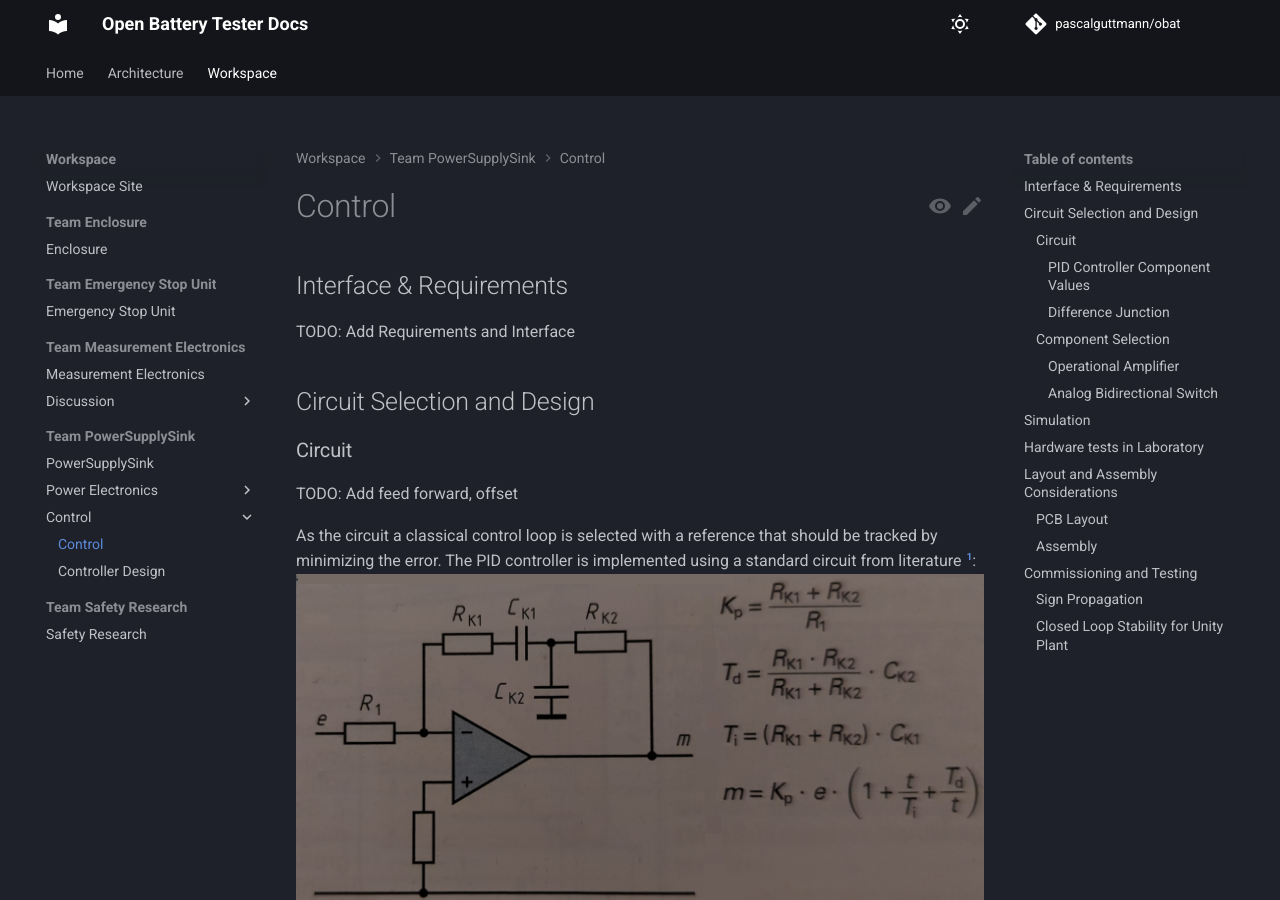
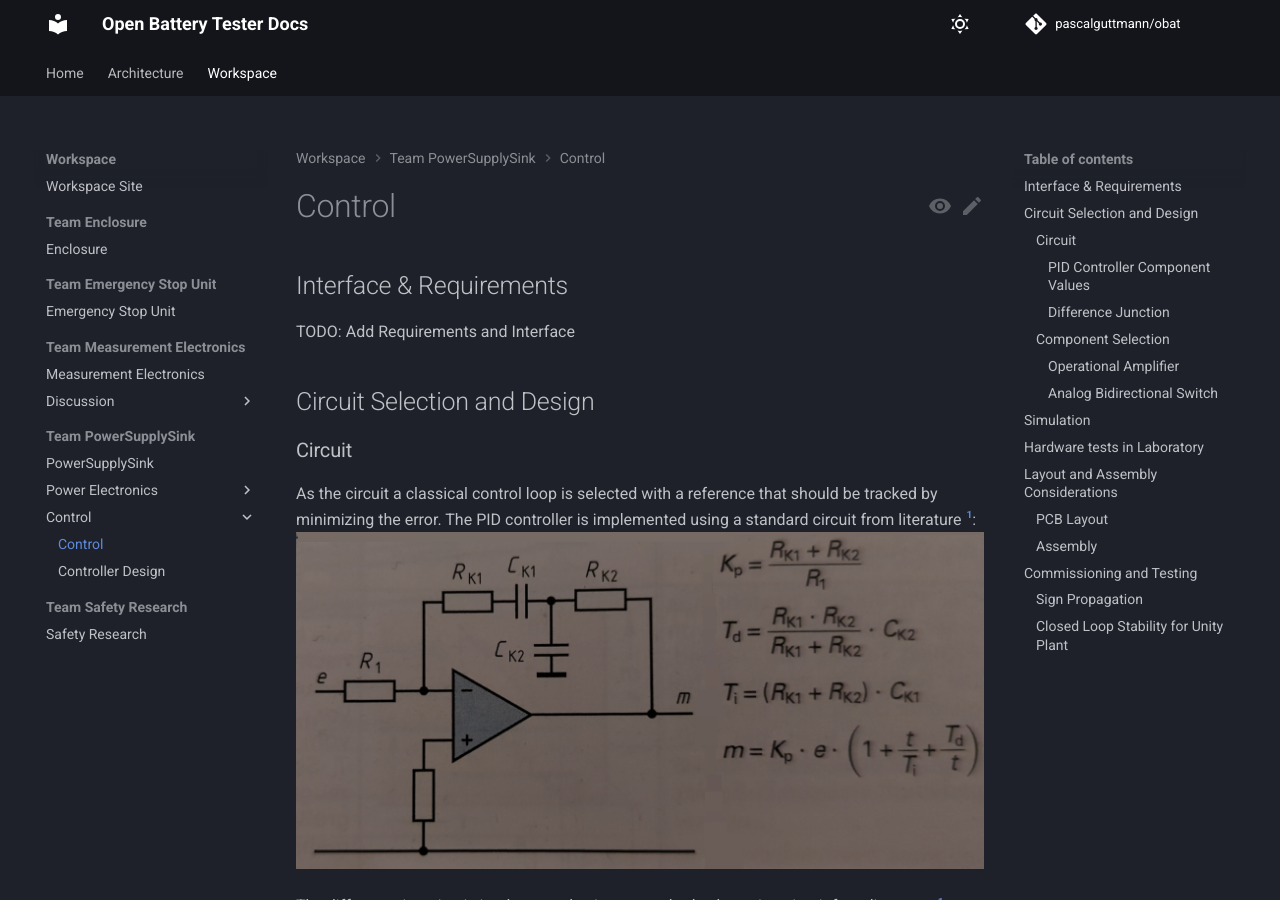
Before and after one commit to pascalguttmann/obat, an MkDocs documentation site: the page built from docs/workspace/pss/control/control.md, in a window 1280 px wide and 900 px high. Built offline with MkDocs 1.6.1 and Material for MkDocs 9.7.7, drawn with Linux system fonts in a browser that asks for light colours; comment, search, counter and statistics services are not loaded.

Commit message:
remove feed forward todo
Reason:
- integral action can perform desired compensation
- feed forward at output adds constant load to output of opamp
  to minimize thermal load the feed forward is omitted.

```diff
--- a/docs/workspace/pss/control/control.md
+++ b/docs/workspace/pss/control/control.md
@@ -10,8 +10,6 @@ Circuit Selection and Design
 ----------------------------
 
 ### Circuit
-
-TODO: Add feed forward, offset
 
 As the circuit a classical control loop is selected with a reference that should
 be tracked by minimizing the error.
```
